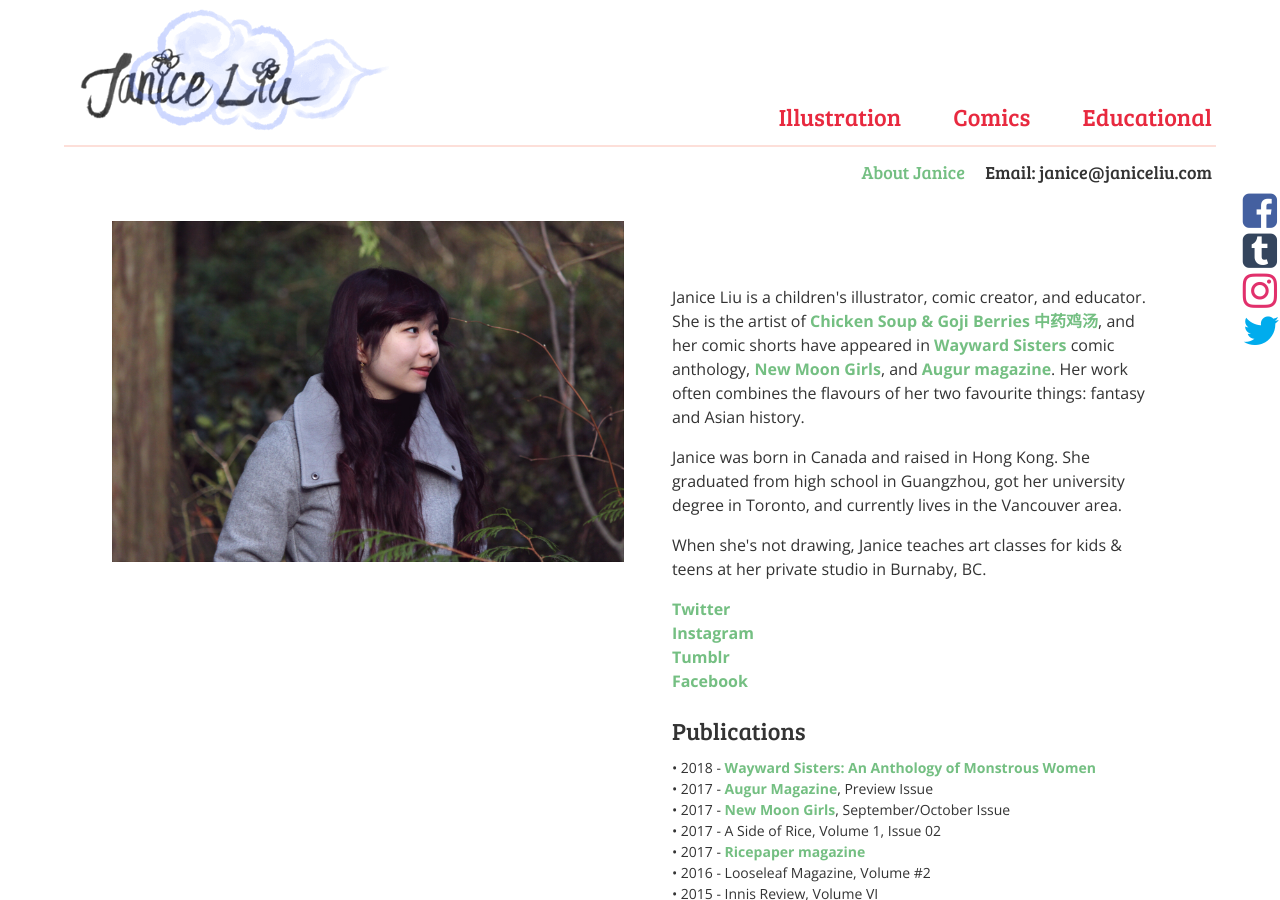
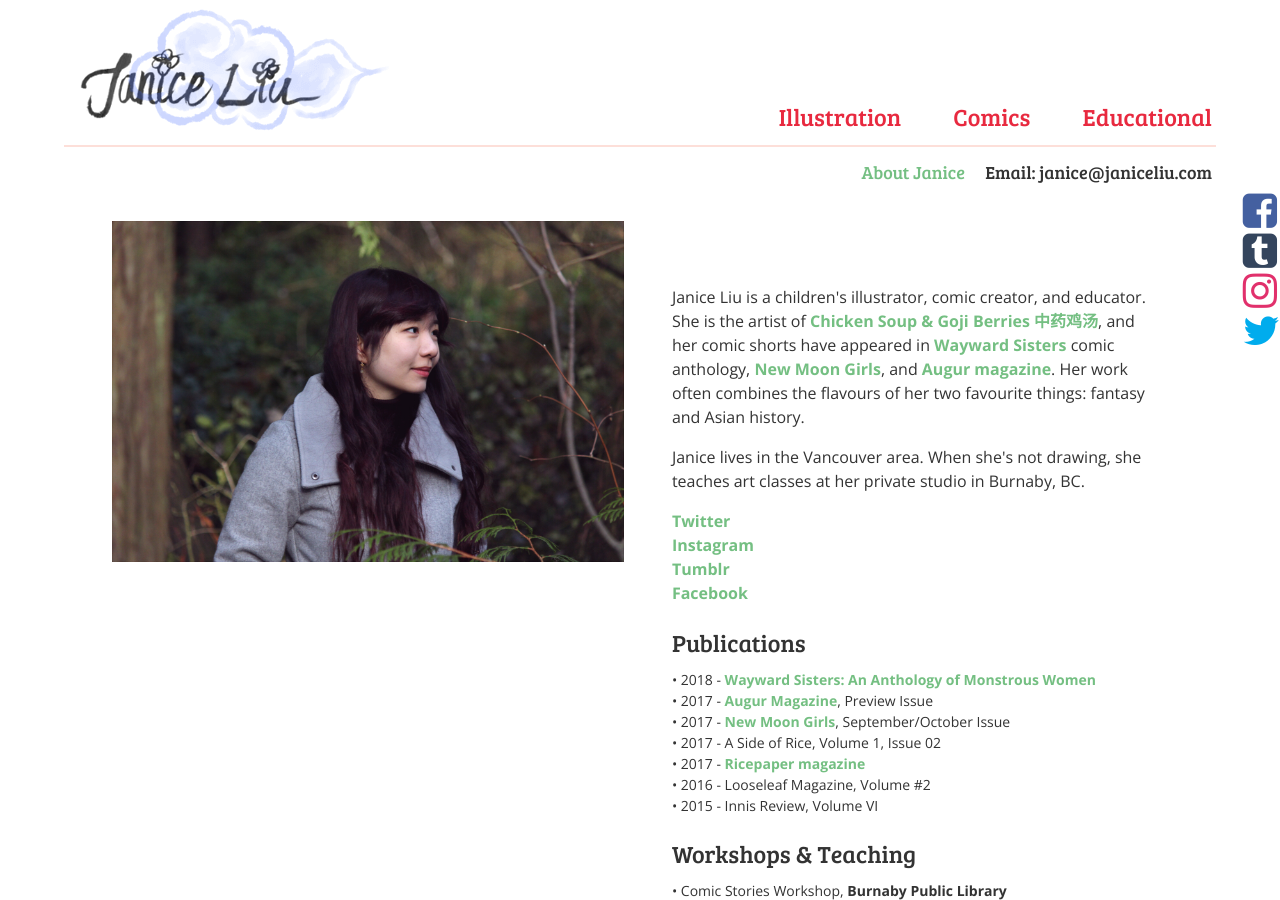
Before and after one commit to flutterdoodle/flutterdoodle.github.io, a Jekyll site: the page built from about.html, in a window 1280 px wide and 900 px high. Built offline with Jekyll 4.4.1, drawn with Linux system fonts in a browser that asks for light colours; nearby versions of some CDN libraries; some of the changed text lies outside the part shown.

Commit message:
Update about.html

```diff
--- a/about.html
+++ b/about.html
@@ -4,8 +4,8 @@ permalink: "/about/"
 title: About
 img: "/uploads/2018/01/02/janice-201801c.jpg"
 ---
-<p>Janice Liu is a children's illustrator, comic creator, and educator. She is the artist of <a href="chickensoupcomic.com">Chicken Soup &amp; Goji Berries 中药鸡汤</a>, and her comic shorts have appeared in&nbsp;<a href="http://waywardsistersanthology.com/">Wayward Sisters</a> comic anthology, <a href="http://newmoon.com/">New Moon Girls</a>, and <a href="http://www.augurmag.com/">Augur magazine</a>.&nbsp;<span style="font-size: 1rem;">Her work often combines the flavours of her two favourite things: fantasy and Asian history.</span></p><p><span style="font-size: 1rem;">Janice was born in Canada and raised in Hong Kong. She graduated from high school in Guangzhou, got her university degree in Toronto, and currently lives in the Vancouver area.</span></p>
-<p>When she's not drawing, Janice teaches art classes for kids &amp; teens at her private studio in Burnaby, BC.</p><p><a href="https://twitter.com/flutterdoodle">Twitter</a><br><a href="https://www.instagram.com/flutterdoodle/">Instagram</a><br><a href="http://blog.janiceliu.com/">Tumblr</a><br><a href="https://www.facebook.com/Janice-Liu-Illustration-534766226712085/">Facebook</a></p>
+<p>Janice Liu is a children's illustrator, comic creator, and educator. She is the artist of <a href="chickensoupcomic.com">Chicken Soup &amp; Goji Berries 中药鸡汤</a>, and her comic shorts have appeared in&nbsp;<a href="http://waywardsistersanthology.com/">Wayward Sisters</a> comic anthology, <a href="http://newmoon.com/">New Moon Girls</a>, and <a href="http://www.augurmag.com/">Augur magazine</a>.&nbsp;<span style="font-size: 1rem;">Her work often combines the flavours of her two favourite things: fantasy and Asian history.</span></p>
+<p>Janice lives in the Vancouver area. When she's not drawing, she teaches art classes at her private studio in Burnaby, BC.</p><p><a href="https://twitter.com/flutterdoodle">Twitter</a><br><a href="https://www.instagram.com/flutterdoodle/">Instagram</a><br><a href="http://blog.janiceliu.com/">Tumblr</a><br><a href="https://www.facebook.com/Janice-Liu-Illustration-534766226712085/">Facebook</a></p>
 
 <h2>Publications</h2>
 <ul>
```
Also changed, not shown: other parts of about.html (+1 -0 lines).
